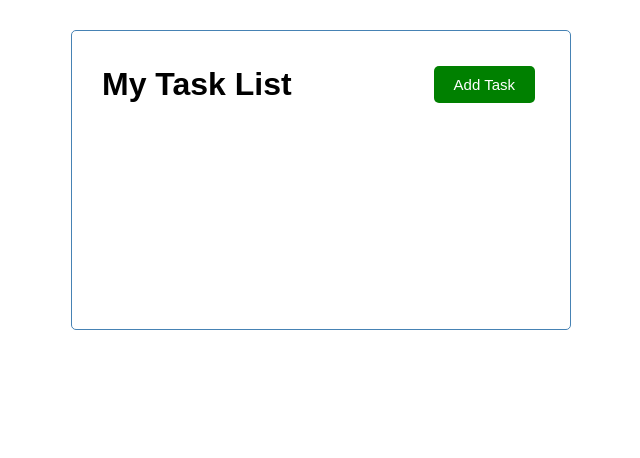
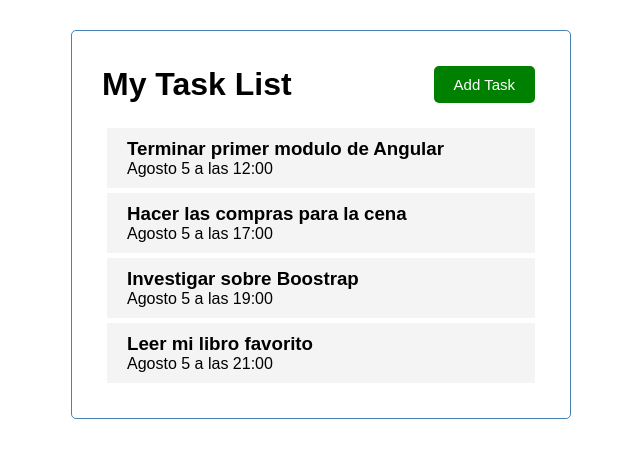
Before and after one commit to MarcosArguello/task-list, an Angular app: page / in a window 1280 px wide. Shown: the top 458 px of the page, without its empty margins (319-959 px from the left). Built offline with nearby package versions, Linux system fonts and the light colour scheme.

Commit message:
Lista de items

```diff
--- a/src/app/app.component.html
+++ b/src/app/app.component.html
@@ -1,3 +1,4 @@
 <div class="container">
     <app-header></app-header>
+    <app-tasks></app-tasks>
 </div>
--- a/src/app/app.module.ts
+++ b/src/app/app.module.ts
@@ -4,12 +4,16 @@
 import { AppComponent } from './app.component';
 import { HeaderComponent } from './components/header/header.component';
 import { ButtonComponent } from './components/button/button.component';
+import { TasksComponent } from './components/tasks/tasks.component';
+import { TasksItemComponent } from './components/tasks-item/tasks-item.component';
 
 @NgModule({
   declarations: [
     AppComponent,
     HeaderComponent,
-    ButtonComponent
+    ButtonComponent,
+    TasksComponent,
+    TasksItemComponent
   ],
   imports: [
     BrowserModule
--- /dev/null
+++ b/src/app/components/tasks-item/tasks-item.component.css
@@ -0,0 +1,16 @@
+.task {
+    background-color: #f4f4f4;
+    margin: 5px;
+    padding: 10px 20px;
+    cursor: pointer;
+}
+
+.task.reminder {
+    border-left: 5px solid green;
+}
+
+.task h3{
+    display: flex;
+    align-items: center;
+    justify-content: space-between;
+}
--- /dev/null
+++ b/src/app/components/tasks-item/tasks-item.component.html
@@ -0,0 +1,4 @@
+<div class="task">
+    <h3> {{task.text}} </h3>
+    <p> {{task.day}} </p>
+</div>
--- /dev/null
+++ b/src/app/components/tasks-item/tasks-item.component.ts
@@ -0,0 +1,17 @@
+import { Component, OnInit, Input } from '@angular/core';
+import { Task } from '../../Task';
+import { TASKS } from '../../mock-tasks';
+
+@Component({
+  selector: 'app-tasks-item',
+  templateUrl: './tasks-item.component.html',
+  styleUrls: ['./tasks-item.component.css']
+})
+export class TasksItemComponent implements OnInit {
+  @Input() task: Task = TASKS[0]
+  constructor() { }
+
+  ngOnInit(): void {
+  }
+
+}
--- /dev/null
+++ b/src/app/components/tasks/tasks.component.html
@@ -0,0 +1,5 @@
+<app-tasks-item
+    *ngFor="let task of tasks"
+    [task] = "task"
+>
+</app-tasks-item>
--- /dev/null
+++ b/src/app/components/tasks/tasks.component.ts
@@ -0,0 +1,17 @@
+import { Component, OnInit } from '@angular/core';
+import { Task } from '../../Task'
+import { TASKS } from '../../mock-tasks'
+
+@Component({
+  selector: 'app-tasks',
+  templateUrl: './tasks.component.html',
+  styleUrls: ['./tasks.component.css']
+})
+export class TasksComponent implements OnInit {
+  tasks: Task[] = TASKS;
+
+  constructor(){ }
+
+  ngOnInit(): void {
+  }
+}
```
Also changed, not shown: src/app/Task.ts (renamed from src/app/components/Task.ts), src/app/components/tasks/tasks.component.css (added), src/app/mock-tasks.ts (renamed from src/app/components/mock-tasks.ts).
